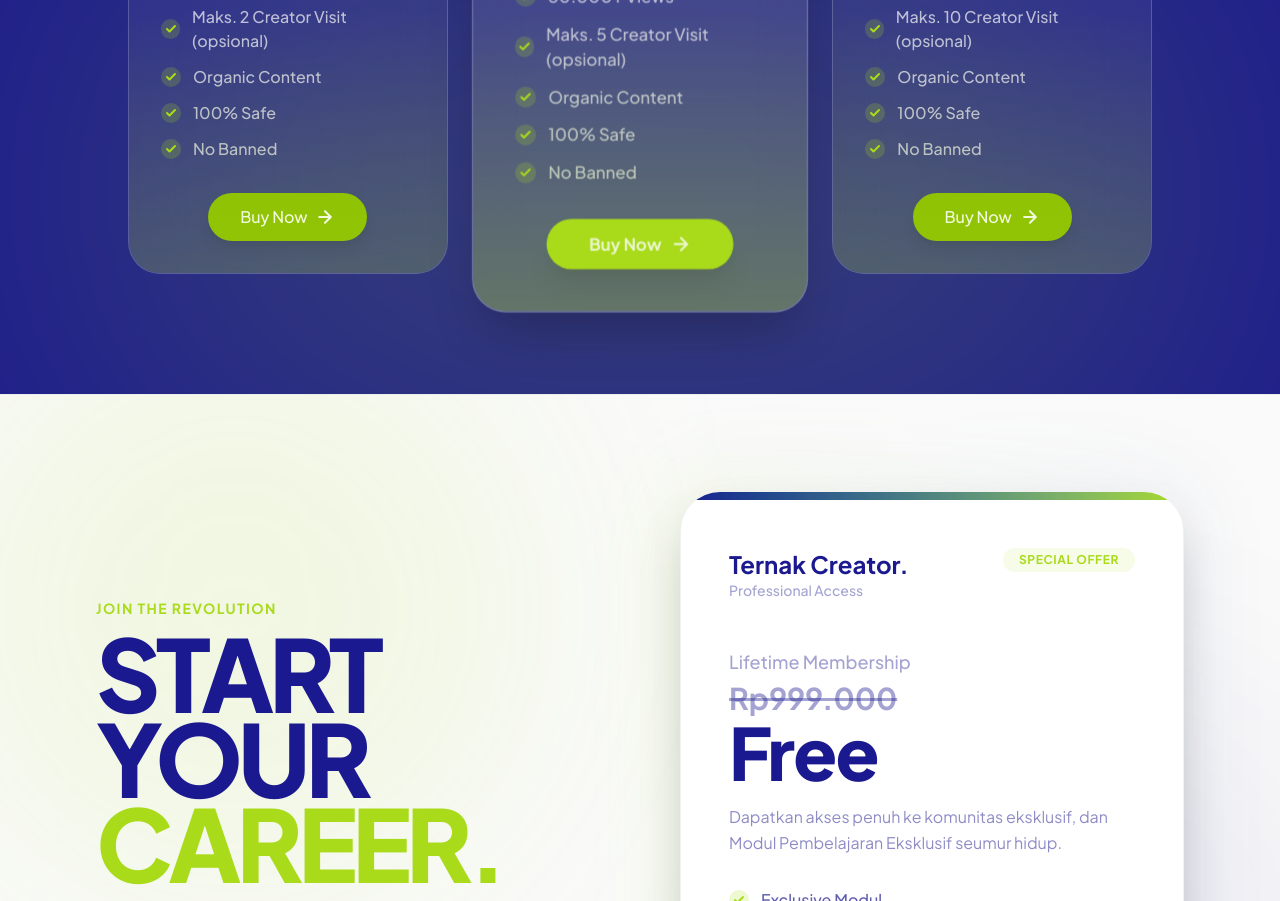
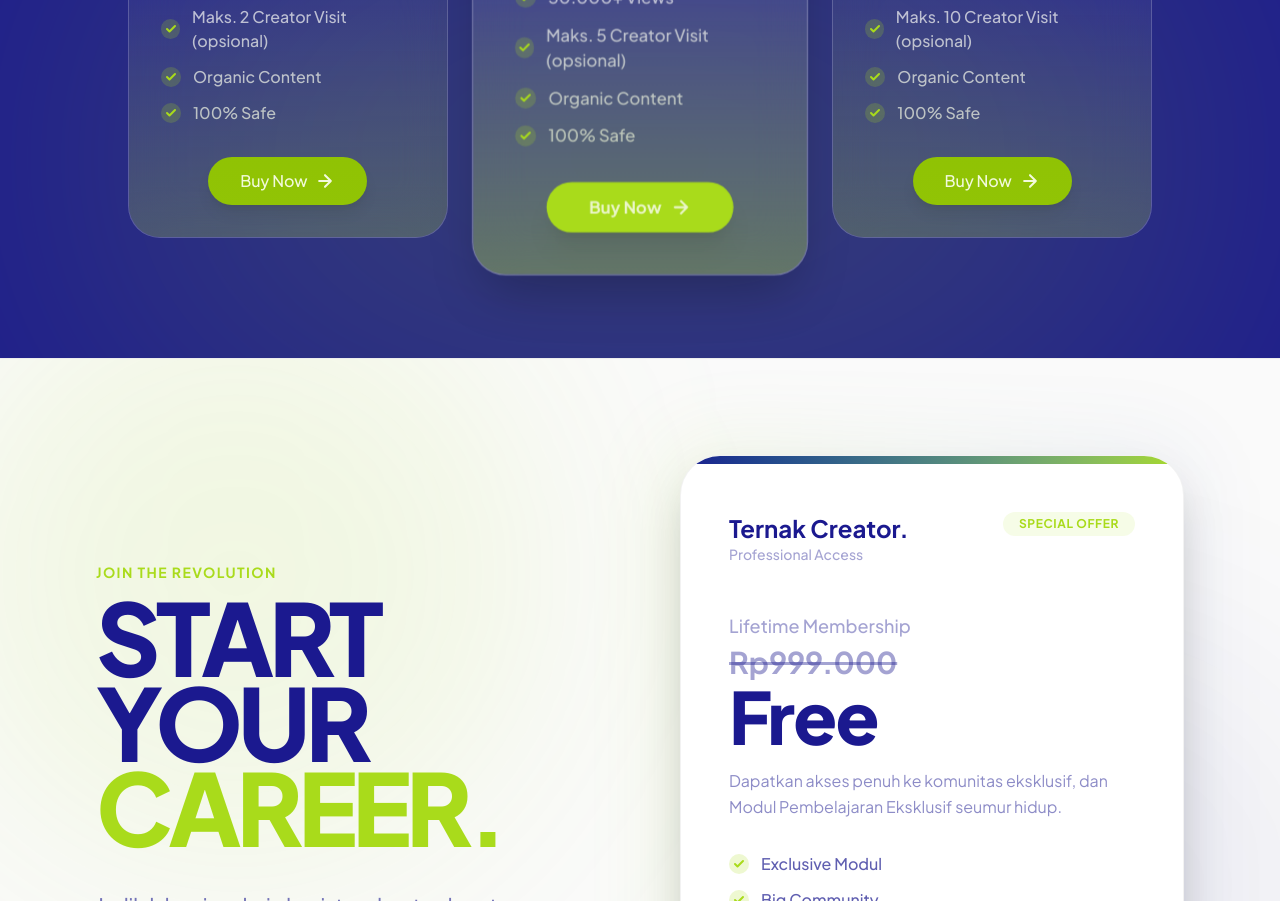
Before and after one commit to irhamchandra99-crypto/ternakcreator, a Next.js app: page / in a window 1280 px wide. Shown: the part 2700-3601 px from the top of the page. Built offline with nearby package versions, Linux system fonts and the light colour scheme.

Commit message:
hapus 'no banned'

```diff
--- a/app/page.tsx
+++ b/app/page.tsx
@@ -81,7 +81,7 @@
         "Maks. 2 Creator Visit (opsional)",
         "Organic Content",
         "100% Safe",
-        "No Banned",
+
       ],
     },
     {
@@ -95,7 +95,7 @@
         "Maks. 5 Creator Visit (opsional)",
         "Organic Content",
         "100% Safe",
-        "No Banned",
+
       ],
     },
     {
@@ -109,7 +109,7 @@
         "Maks. 10 Creator Visit (opsional)",
         "Organic Content",
         "100% Safe",
-        "No Banned",
+
       ],
     },
   ],
@@ -126,7 +126,7 @@
         "Maks. 2 Creator Visit (opsional)",
         "Organic Content",
         "100% Safe",
-        "No Banned",
+
       ],
     },
     {
@@ -140,7 +140,7 @@
         "Maks. 5 Creator Visit (opsional)",
         "Organic Content",
         "100% Safe",
-        "No Banned",
+
       ],
     },
     {
@@ -154,7 +154,7 @@
         "Maks. 10 Creator Visit (opsional)",
         "Organic Content",
         "100% Safe",
-        "No Banned",
+
       ],
     },
   ],
```
